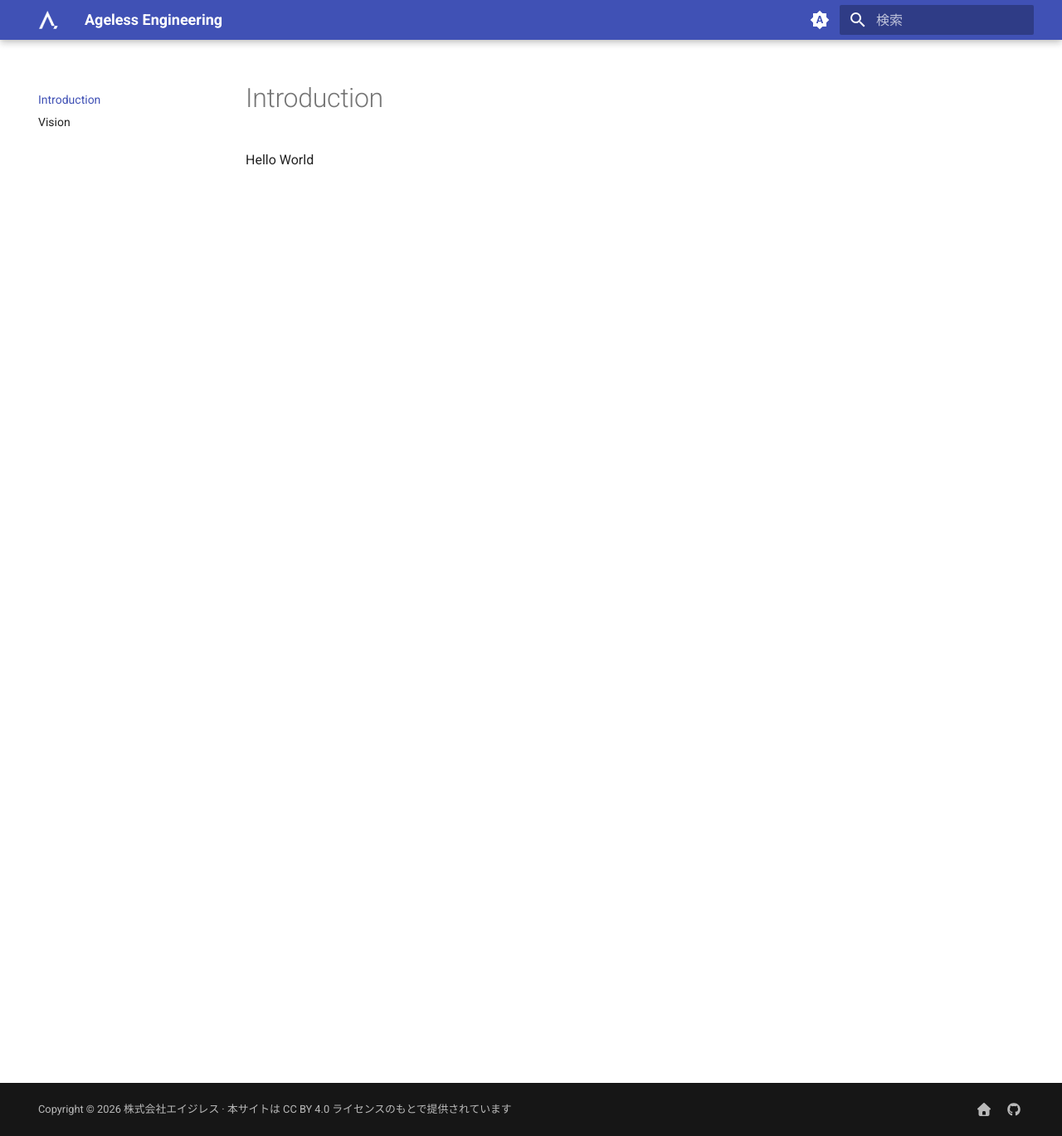
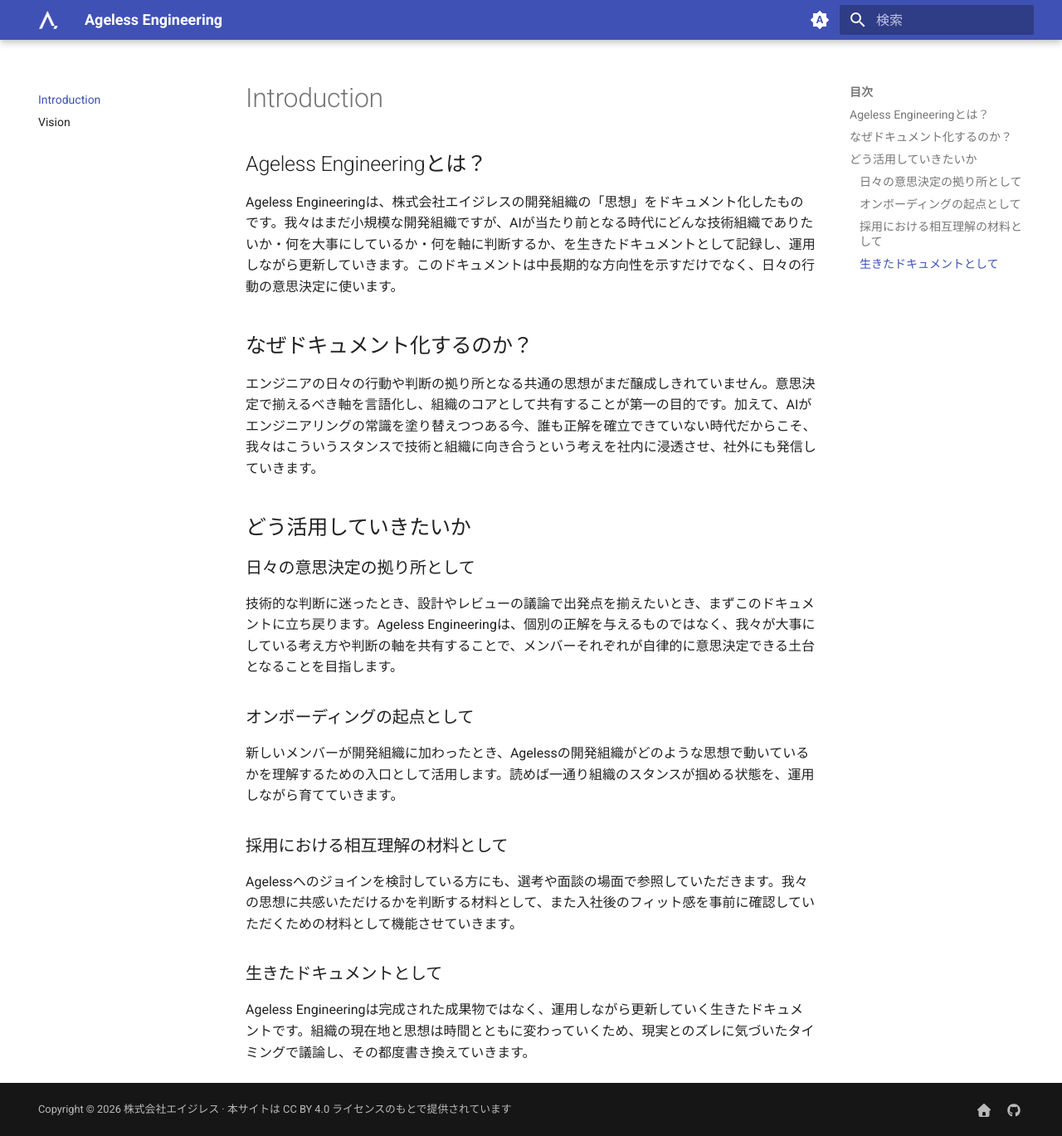
Before and after one commit to ageless-inc/engineering, an MkDocs documentation site: the page built from docs/index.md, in a window 1280 px wide and 1369 px high. Shown: the whole window at 83% size. Built offline with MkDocs 1.6.1 and Material for MkDocs 9.7.7, drawn with Linux system fonts in a browser that asks for light colours.

Commit message:
Add introduction and vision page content
Co-Authored-By: Claude Opus 4.8 (1M context) <noreply@anthropic.com>

```diff
--- a/docs/index.md
+++ b/docs/index.md
@@ -1,3 +1,27 @@
 # Introduction
 
-Hello World
+## Ageless Engineeringとは？
+
+Ageless Engineeringは、株式会社エイジレスの開発組織の「思想」をドキュメント化したものです。我々はまだ小規模な開発組織ですが、AIが当たり前となる時代にどんな技術組織でありたいか・何を大事にしているか・何を軸に判断するか、を生きたドキュメントとして記録し、運用しながら更新していきます。このドキュメントは中長期的な方向性を示すだけでなく、日々の行動の意思決定に使います。
+
+## なぜドキュメント化するのか？
+
+エンジニアの日々の行動や判断の拠り所となる共通の思想がまだ醸成しきれていません。意思決定で揃えるべき軸を言語化し、組織のコアとして共有することが第一の目的です。加えて、AIがエンジニアリングの常識を塗り替えつつある今、誰も正解を確立できていない時代だからこそ、我々はこういうスタンスで技術と組織に向き合うという考えを社内に浸透させ、社外にも発信していきます。
+
+## どう活用していきたいか
+
+### 日々の意思決定の拠り所として
+
+技術的な判断に迷ったとき、設計やレビューの議論で出発点を揃えたいとき、まずこのドキュメントに立ち戻ります。Ageless Engineeringは、個別の正解を与えるものではなく、我々が大事にしている考え方や判断の軸を共有することで、メンバーそれぞれが自律的に意思決定できる土台となることを目指します。
+
+### オンボーディングの起点として
+
+新しいメンバーが開発組織に加わったとき、Agelessの開発組織がどのような思想で動いているかを理解するための入口として活用します。読めば一通り組織のスタンスが掴める状態を、運用しながら育てていきます。
+
+### 採用における相互理解の材料として
+
+Agelessへのジョインを検討している方にも、選考や面談の場面で参照していただきます。我々の思想に共感いただけるかを判断する材料として、また入社後のフィット感を事前に確認していただくための材料として機能させていきます。
+
+### 生きたドキュメントとして
+
+Ageless Engineeringは完成された成果物ではなく、運用しながら更新していく生きたドキュメントです。組織の現在地と思想は時間とともに変わっていくため、現実とのズレに気づいたタイミングで議論し、その都度書き換えていきます。
--- a/docs/vision.md
+++ b/docs/vision.md
@@ -1,3 +1,6 @@
 # Vision
 
-sample vision page
+## 『エイジレスな社会の実現』
+
+この数年「ジェンダーレス」「ボーダーレス」という言葉に代表されるように性別、国籍等での差別、垣根をなくしていく考えが社会的に広く浸透しました。一方で「エイジレス」という考え方・言葉は、少子高齢化が進む日本においても浸透していません。年功序列、終身雇用、定年制度、
+年金、新卒採用など、現在の日本の社会は年齢を元にしたシステムに依存し、文化に根付いています。しかし、本来人々の思いも可能性も年齢には縛られません。当社はすべての人が年齢や性別、国籍によるしがらみなく、情熱やスキルを元に活躍できる社会を目指しています。
```
